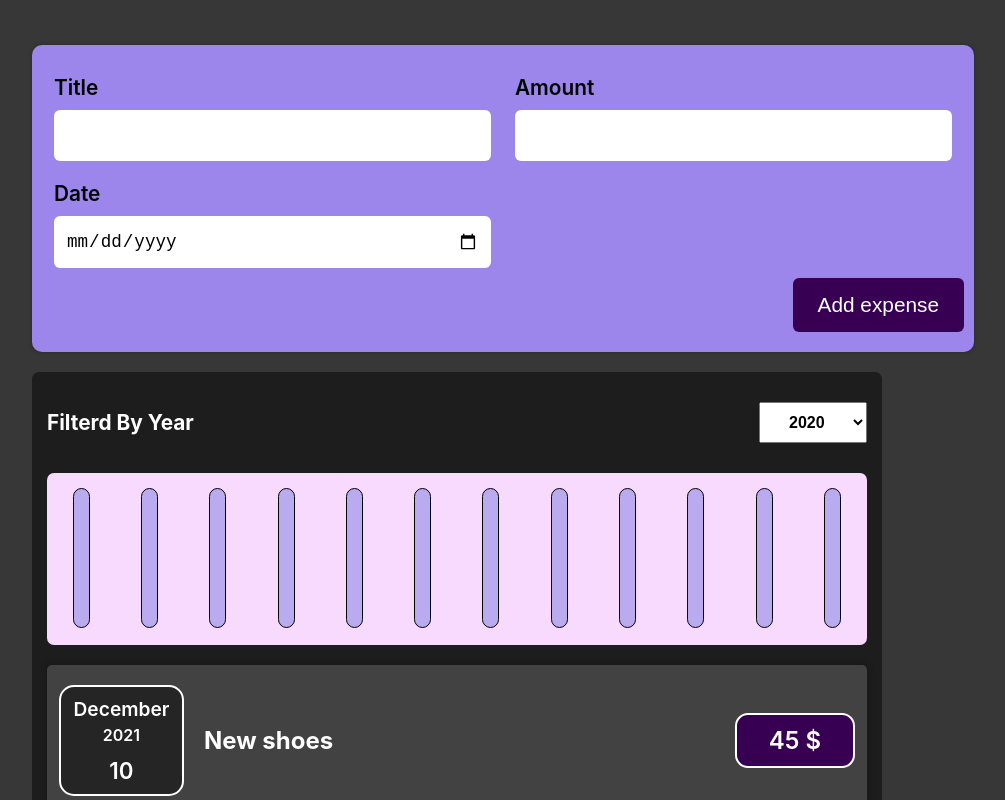
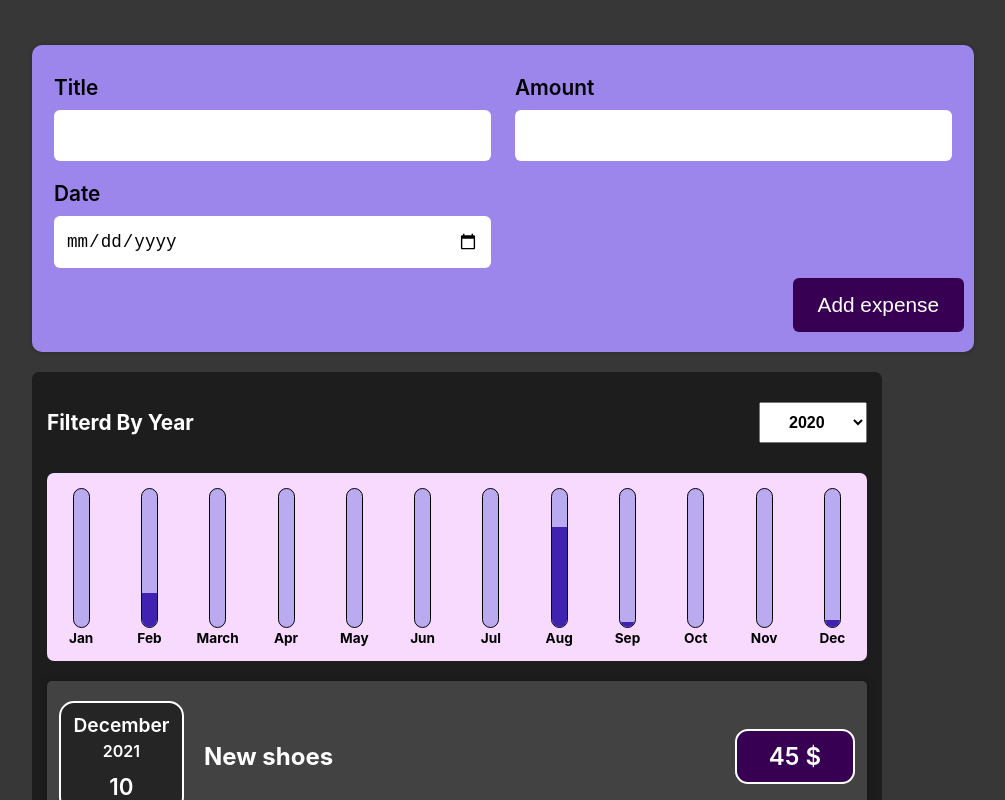
Before and after one commit to Amin-Ansari/Expense-list, a React (Create React App) app: page / in a window 1280 px wide. Shown: the top 800 px of the page, without its empty margins (137-1142 px from the left). Built offline with nearby package versions, Linux system fonts and the light colour scheme.

Commit message:
Chart is added tot the project

```diff
--- a/src/App.js
+++ b/src/App.js
@@ -46,7 +46,7 @@ function App() {
       <Form onLiftupData={liftUpData}></Form>
       <CartsWrapper>
         <YearFilter onTakingSelectValue={updateSelect}></YearFilter>
-        <Chart></Chart>
+        <Chart chartData={dynamicList[selectValue]}></Chart>
         {outputedData}
       </CartsWrapper>
     </div>
--- a/src/Components/DataComponents/ChartBar.js
+++ b/src/Components/DataComponents/ChartBar.js
@@ -1,13 +1,22 @@
 import "./ChartBar.css";
 
-export default function ChartBar() {
+export default function ChartBar(props) {
+  let barHeight = "0%";
+  if (props.value > 0) {
+    barHeight = Math.floor((props.value / props.maxVal) * 100);
+  }
   return (
     <div className="bar-container">
       <div className="bar-outer">
-        <div className="bar-inner"></div>
+        <div
+          className="bar-inner"
+          style={{
+            height: barHeight,
+          }}
+        ></div>
       </div>
       <div className="bar-label">
-        <h6></h6>
+        <h6>{props.label}</h6>
       </div>
     </div>
   );
--- a/src/Components/UI/Chart.js
+++ b/src/Components/UI/Chart.js
@@ -1,20 +1,40 @@
 import "../UI/Chart.css";
 import ChartBar from "../DataComponents/ChartBar";
-export default function Chart() {
+export default function Chart(prop) {
+  let chartList = [
+    { label: "Jan", vlaue: 0 },
+    { label: "Feb", vlaue: 0 },
+    { label: "March", vlaue: 0 },
+    { label: "Apr", vlaue: 0 },
+    { label: "May", vlaue: 0 },
+    { label: "Jun", vlaue: 0 },
+    { label: "Jul", vlaue: 0 },
+    { label: "Aug", vlaue: 0 },
+    { label: "Sep", vlaue: 0 },
+    { label: "Oct", vlaue: 0 },
+    { label: "Nov", vlaue: 0 },
+    { label: "Dec", vlaue: 0 },
+  ];
+  if (prop.chartData.length > 0) {
+    prop.chartData.forEach(function (item) {
+      const month = item.date.getMonth();
+      chartList[month].vlaue += item.price;
+    });
+  }
+  const maxValue = Math.floor(Math.max(...chartList.map((item) => item.vlaue)));
+  console.log(maxValue);
   return (
     <div className="chart-style">
-      <ChartBar></ChartBar>
-      <ChartBar></ChartBar>
-      <ChartBar></ChartBar>
-      <ChartBar></ChartBar>
-      <ChartBar></ChartBar>
-      <ChartBar></ChartBar>
-      <ChartBar></ChartBar>
-      <ChartBar></ChartBar>
-      <ChartBar></ChartBar>
-      <ChartBar></ChartBar>
-      <ChartBar></ChartBar>
-      <ChartBar></ChartBar>
+      {chartList.map((bar, index) => {
+        return (
+          <ChartBar
+            key={index}
+            label={bar.label}
+            value={bar.vlaue}
+            maxVal={maxValue}
+          ></ChartBar>
+        );
+      })}
     </div>
   );
 }
```
